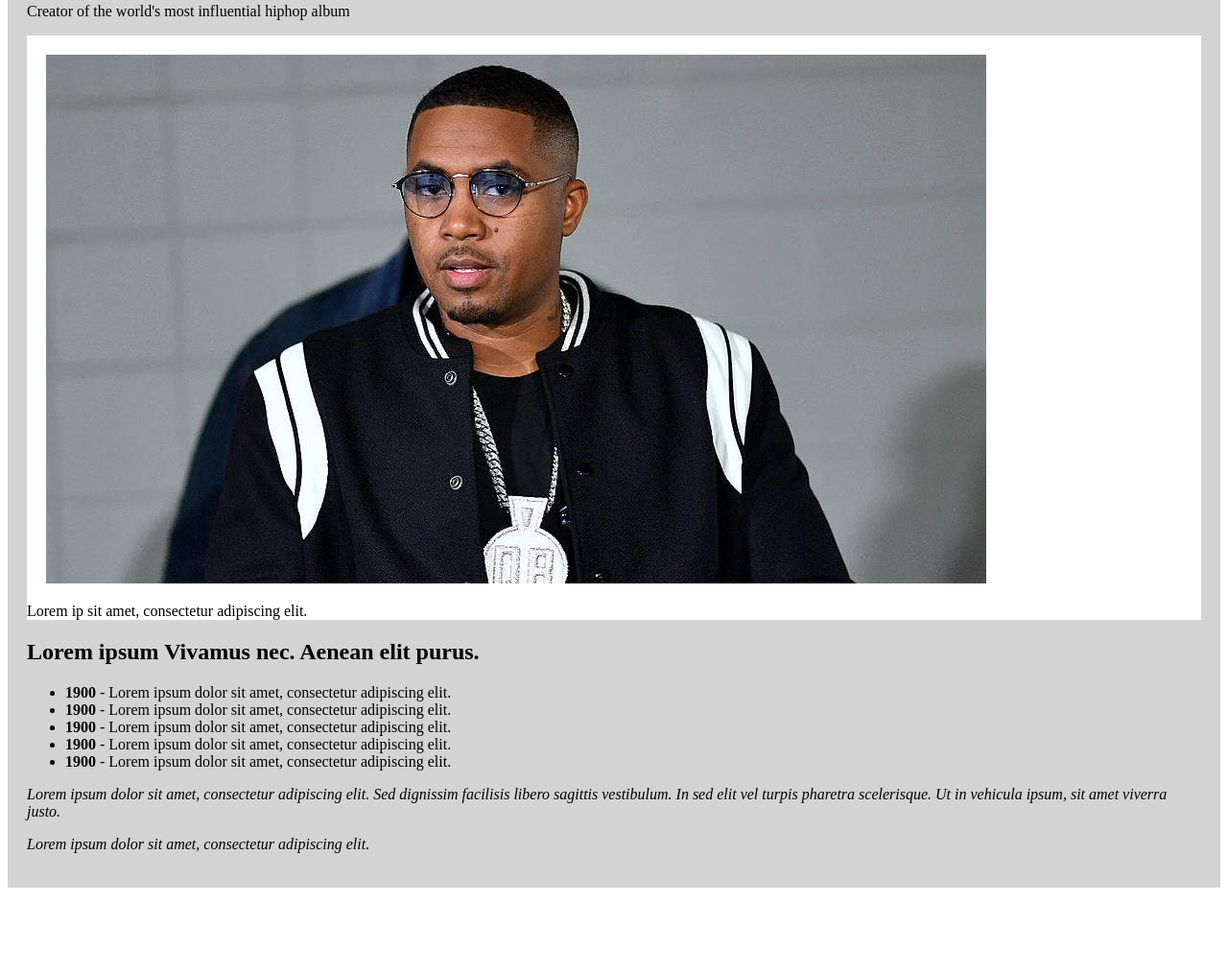
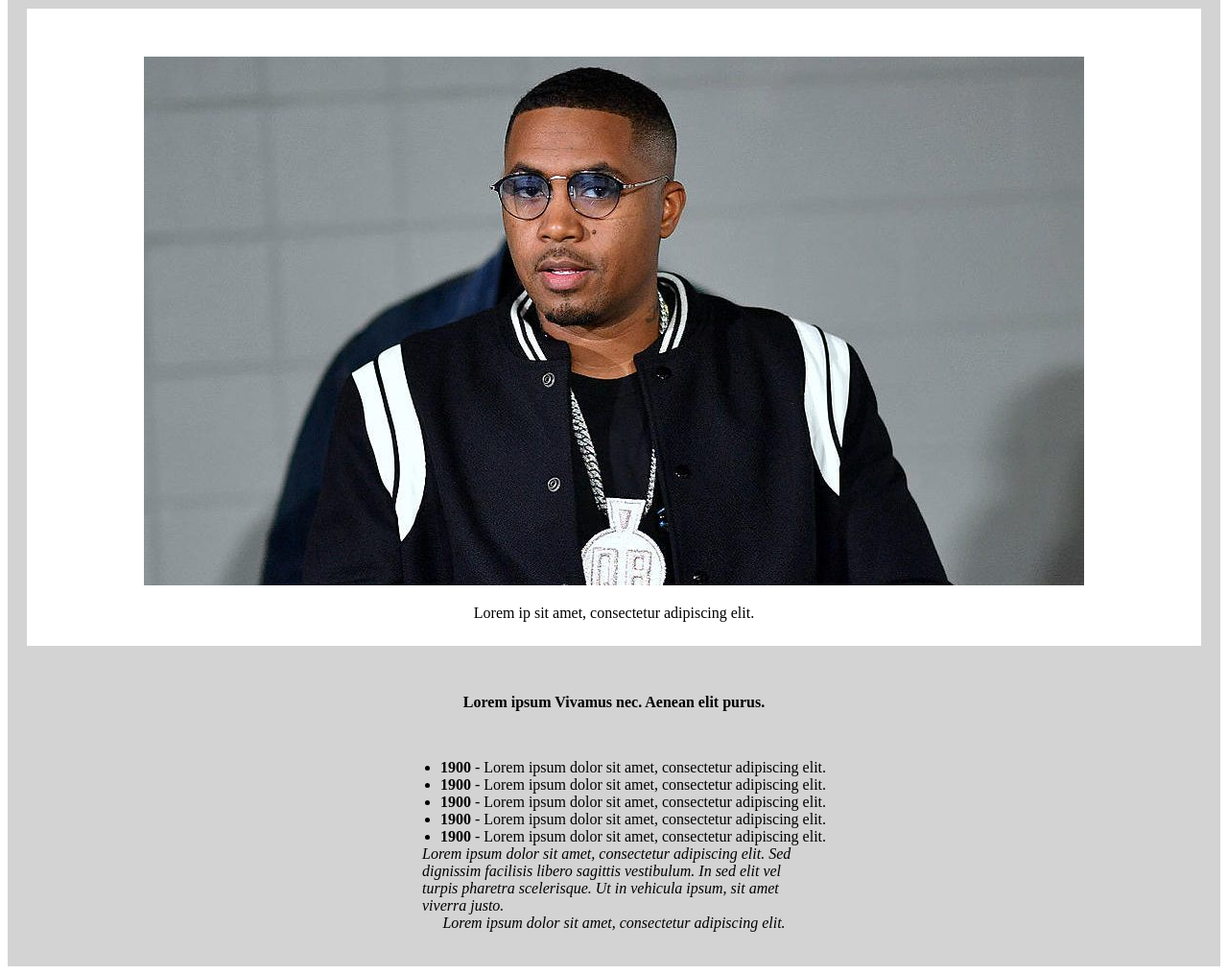
Before and after one commit to PJMantoss/tribute_page, a plain HTML site: page index.html in a window 1280 px wide. Shown: the part 172-1187 px from the top of the page at 96% size. Before the commit the page ends 1117 px from the top, so only its background shows below. Drawn offline with Linux system fonts and the light colour scheme.

Commit message:
Update style.css and index

```diff
--- a/index.html
+++ b/index.html
@@ -16,7 +16,7 @@
 
         <div id="img-div">
             <img src="nas.jpg" id="image" alt="philip-emeagwali">
-            <caption id="img-caption">Lorem ip sit amet, consectetur adipiscing elit.</caption>
+            <p id="img-caption">Lorem ip sit amet, consectetur adipiscing elit.</p>
         </div>
 
         <div id="tribute-info">
--- a/style.css
+++ b/style.css
@@ -3,9 +3,9 @@ body {
 }
 
 #main {
-    background-color: lightgray;
+    background-color: lightgrey;
     display: block;
-    margin: 20px auto;
+    margin: auto;
     padding: 20px 20px;
     align-items: center;
 }
@@ -15,19 +15,25 @@ body {
     flex-direction: column;
     flex-wrap: wrap;
     justify-items: center;
-    margin: auto;
 }
 
 #title h1 {
     font-size: 48px;
+    margin: auto;
+    padding: 30px;
 }
 
 #title p {
     font-size: 16px;
+    margin: auto;
+    padding-bottom: 20px;
 }
 
 #img-div {
-    display: block;
+    display: flex;
+    flex-direction: column;
+    flex-wrap: wrap;
+    justify-items: center;
     background-color: white;
 }
 
@@ -35,11 +41,43 @@ body {
     max-width: 100%;
     display: block;
     height: auto;
-    padding: 20px;
+    padding: 50px 80px 20px 80px;
+    margin: auto;
 }
 
-#img-caption {}
+#img-div p {
+    font-size: 16px;
+    margin: auto;
+    padding-bottom: 25px;
+}
 
-#tribute-info {}
+#tribute-info {
+    display: flex;
+    flex-direction: column;
+    flex-wrap: wrap;
+    justify-items: center;
+}
 
-#quote {}
+#tribute-info h2 {
+    font-size: 16px;
+    padding: 50px;
+    margin: auto;
+}
+
+#tribute-info ul {
+    margin: auto;
+}
+
+#quote{
+    display: flex;
+    flex-direction: column;
+    flex-wrap: wrap;
+    justify-items: center;
+    width: 400px;
+    margin: auto;
+}
+
+#quote p, span {
+    font-size: 16px;
+    margin: auto;
+}
```
